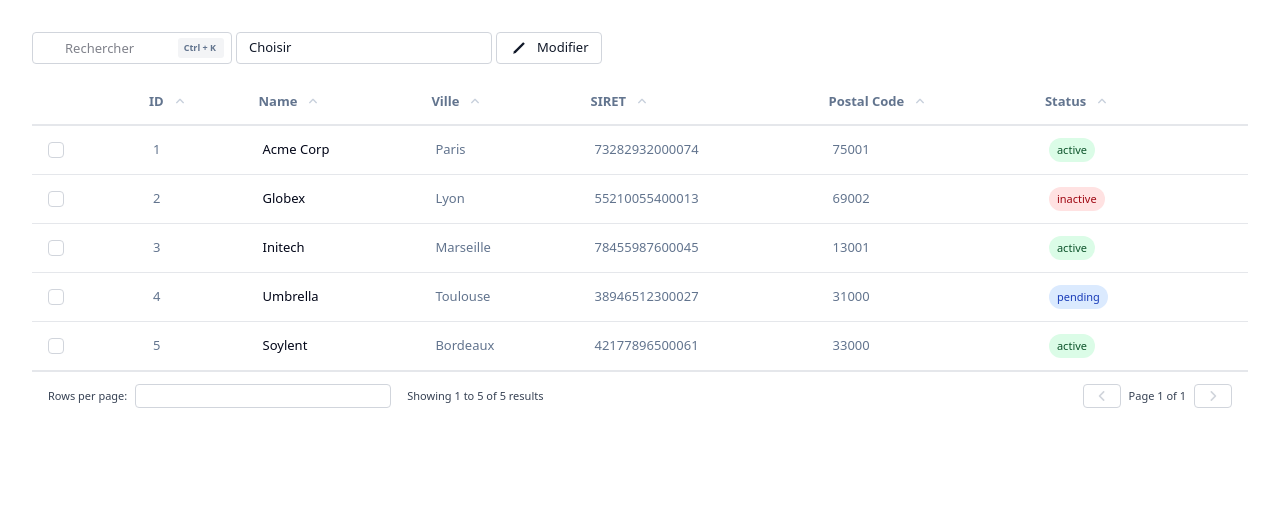
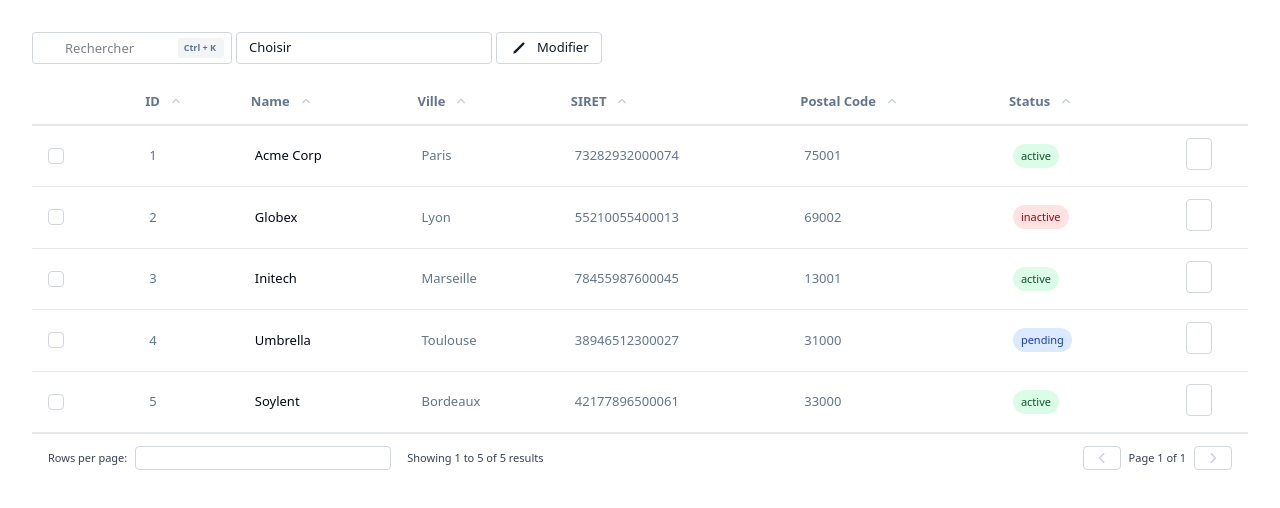
Before and after one commit to batchennings/weld-ui, a React (Vite) app: page /companies in a window 1280 px wide. Shown: the top 508 px of the page. Built offline with nearby package versions, Linux system fonts and the light colour scheme; some icons are missing.

Commit message:
pages generated with cursor or claude, dont remember

```diff
--- a/src/mock/companies.ts
+++ b/src/mock/companies.ts
@@ -14,3 +14,23 @@ export const companiesColumns = [
     { header: "Postal Code", priority: "secondary", dataType: "text", hasHeaderLabel: true, accessorKey: "postal_code" },
     { header: "Status", priority: "primary", dataType: "pill", hasHeaderLabel: false, accessorKey: "status" }
 ]
+
+import { Pen, Trash, Eye } from "@/icons"
+
+export const companiesActions = [
+    {
+        label: "View",
+        Icon: Eye,
+        onClick: (rowData: any) => console.log("View", rowData)
+    },
+    {
+        label: "Edit",
+        Icon: Pen,
+        onClick: (rowData: any) => console.log("Edit", rowData)
+    },
+    {
+        label: "Delete",
+        Icon: Trash,
+        onClick: (rowData: any) => console.log("Delete", rowData)
+    },
+]
--- a/src/pages/Companies.tsx
+++ b/src/pages/Companies.tsx
@@ -5,7 +5,7 @@ import { Select } from "@/components/atoms/Select";
 import { Button } from "@/components/atoms/Button";
 import { Pen } from "@/icons";
 import { SearchIcon } from "@primer/octicons-react";
-import { companiesData, companiesColumns } from "@/mock/companies";
+import { companiesData, companiesColumns, companiesActions } from "@/mock/companies";
 
 const Companies = () => {
     const [query, setQuery] = useState("");
@@ -31,7 +31,7 @@ const Companies = () => {
                 <Button label="Modifier" type="secondary" Icon={Pen} size="md" />
             </div>
             <div>
-                <Table data={filteredData} columns={companiesColumns} />
+                <Table data={filteredData} columns={companiesColumns} actions={companiesActions} />
             </div>
         </div>
     );
```
